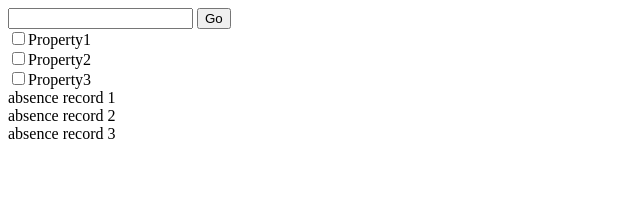
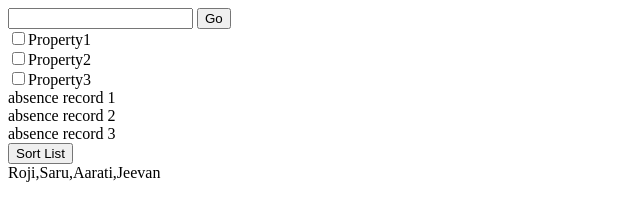
Before and after one commit to seestha/parakhi-leave, a plain HTML site: page index.html in a window 1280 px wide. Shown: the whole page, without its empty margins (0-640 px from the left). Drawn offline with Linux system fonts and the light colour scheme.

Commit message:
sort list

```diff
--- a/index.html
+++ b/index.html
@@ -30,33 +30,18 @@
 
 
 
-<!-- <h1>Sorted Table</h1>
-<button id="sorting">Sort Table</button>
-<div id="here_table"></div>
+<button id="sorting">Sort List</button>
+<div id="list"></div>
 
 	<script type="text/javascript">
-		let names=["Roji", "Saru", "Aarati", "Jeevan"];
+		var names=["Roji", "Saru", "Aarati", "Jeevan"];
 		$(document).ready(function() {
-			// names.sort();
-			var table = $('<table></table>').addClass('foo');
-			for(i=0; i<names.length; i++){
-			    var row = $('<tr></tr>').text(names[i]);
-			    table.append(row);
-			}
-
-			$('#here_table').append(table);
-
+			$('#list').text(names);
 		});
 		$('#sorting').click(function() {
 			names.sort();
-			var table = $('<table></table>').addClass('foo');
-			for(i=0; i<names.length; i++){
-			    var row = $('<tr></tr>').text(names[i]);
-			    table.append(row);
-			}
-
-			$('#here_table').append(table);
+			$('#list').text(names);
 		});
-	</script> -->
+	</script>
 </body>
 </html>
```
